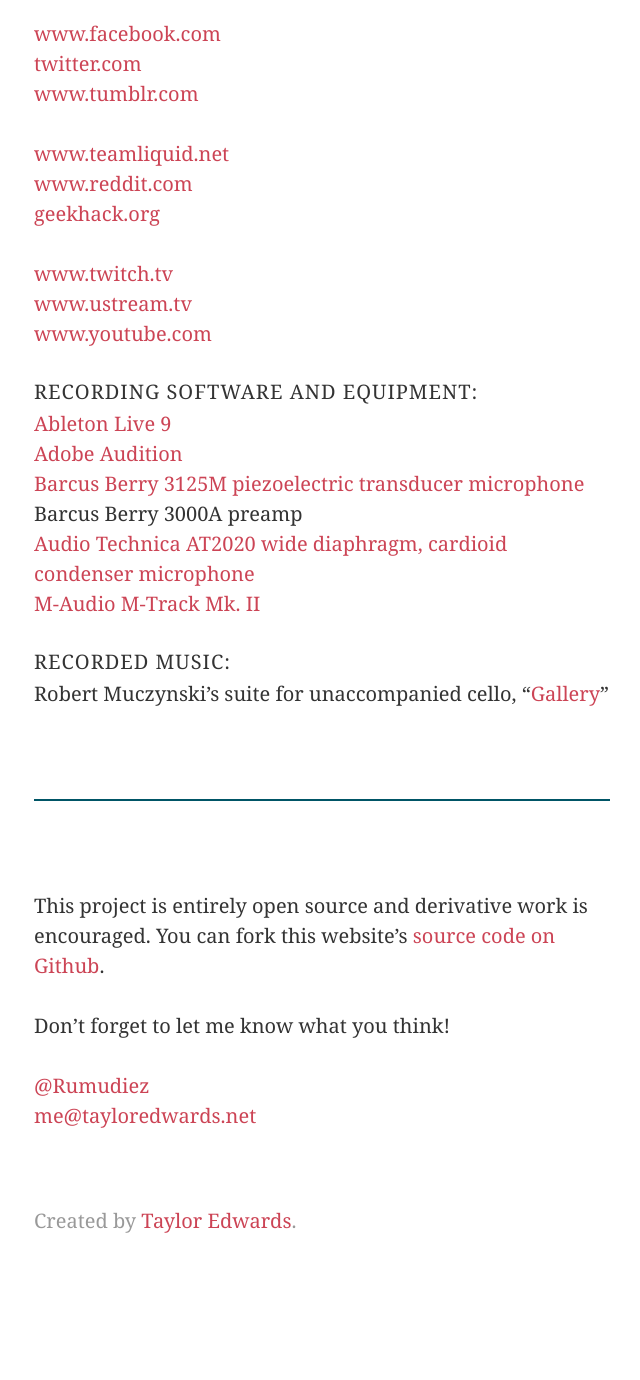
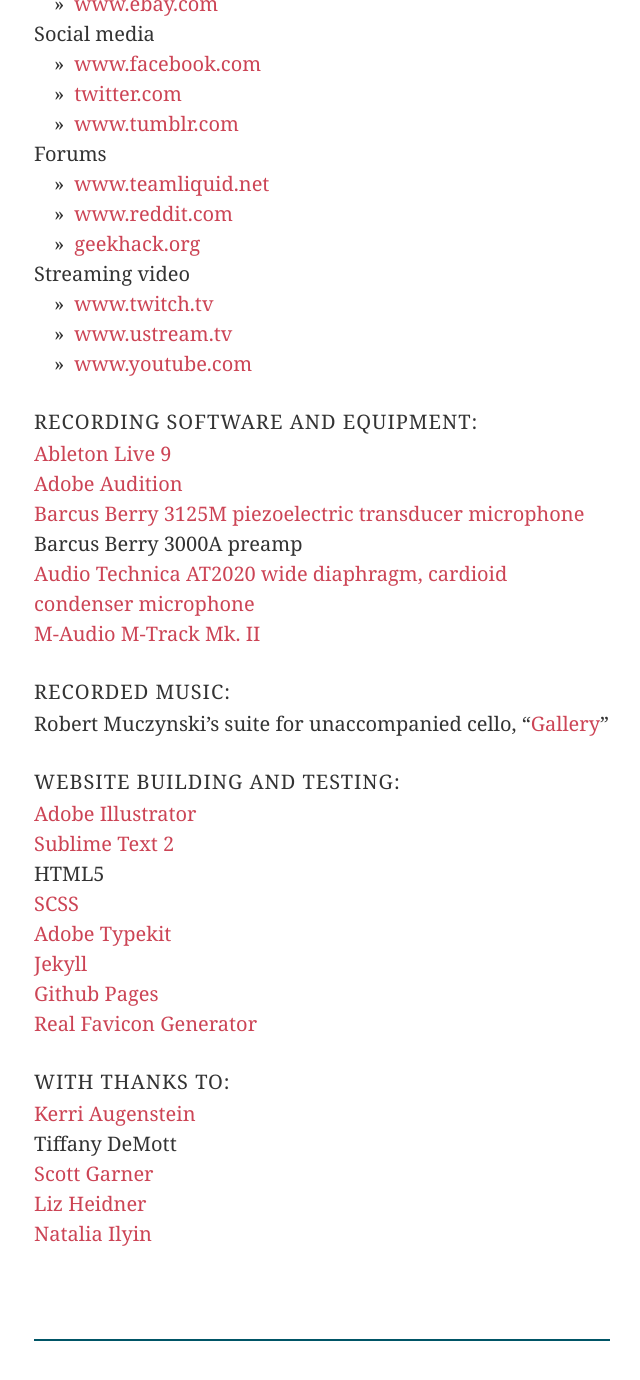
Before and after one commit to taylor-edwards/layout-patterns, a Jekyll site: the page built from sources.md, in a window 1280 px wide and 1400 px high, scrolled down 1038 px. Shown: the top 1380 px of the window, without its empty margins (156-796 px from the left). Built offline with Jekyll 4.4.1, drawn with Linux system fonts in a browser that asks for light colours; before the commit the page ends 2334 px from its top, so only the background shows below that; some of the changed text lies outside the part shown.

Commit message:
Content update
Added zeta to overview; website section to process; website section to
sources; reformatted sources.

```diff
--- a/sources.md
+++ b/sources.md
@@ -10,37 +10,44 @@ A Visual Analysis of Layout Patterns would not have been possible without the re
 
 ###Referenced sites:
 
-* [www.nngroup.com](http://www.nngroup.com/articles/computer-screens-getting-bigger/)
-* [gs.statcounter.com](http://gs.statcounter.com/#resolution-US-monthly-200903-201504)
-* [www.w3schools.com](http://www.w3schools.com/browsers/browsers_display.asp)
+* [www.nngroup.com](http://www.nngroup.com/articles/computer-screens-getting-bigger/){: #nngroup}
+* [gs.statcounter.com](http://gs.statcounter.com/#resolution-US-monthly-200903-201504){: #statcounter}
+* [www.w3schools.com](http://www.w3schools.com/browsers/browsers_display.asp){: #w3schools}
 
 ###Studied sites:
 
-* [www.aol.com](http://www.aol.com)
-* [www.msn.com](http://www.msn.com)
-* [www.yahoo.com](http://www.yahoo.com)
+News media
+: [www.aol.com](http://www.aol.com)
+: [www.msn.com](http://www.msn.com/)
+: [www.yahoo.com](http://www.yahoo.com/)
 
-* [www.apple.com](http://www.apple.com)
-* [www.adobe.com](http://www.adobe.com)
-* [www.google.com](http://www.google.com)
-* [www.microsoft.com](http://www.microsoft.com)
+Corporate
+: [www.apple.com](http://www.apple.com/)
+: [www.adobe.com](http://www.adobe.com/)
+: [www.google.com](http://www.google.com/)
+: [www.microsoft.com](http://www.microsoft.com/)
 
-* [www.amazon.com](http://www.amazon.com)
-* [www.ebay.com](http://www.ebay.com)
+E-commerce
+: [www.amazon.com](http://www.amazon.com/)
+: [www.ebay.com](http://www.ebay.com/)
 
-* [www.facebook.com](http://www.facebook.com)
-* [twitter.com](http://twitter.com)
-* [www.tumblr.com](http://www.tumblr.com)
+Social media
+: [www.facebook.com](http://www.facebook.com/)
+: [twitter.com](http://twitter.com/)
+: [www.tumblr.com](http://www.tumblr.com/)
 
-* [www.teamliquid.net](http://www.teamliquid.net)
-* [www.reddit.com](http://www.reddit.com)
-* [geekhack.org](http://geekhack.org)
+Forums
+: [www.teamliquid.net](http://www.teamliquid.net)
+: [www.reddit.com](http://www.reddit.com/)
+: [geekhack.org](http://geekhack.org/)
 
-* [www.twitch.tv](http://www.twitch.tv)
-* [www.ustream.tv](http://www.ustream.tv)
-* [www.youtube.com](http://www.youtube.com)
+Streaming video
+: [www.twitch.tv](http://www.twitch.tv/)
+: [www.ustream.tv](http://www.ustream.tv/)
+: [www.youtube.com](http://www.youtube.com/)
 
-<h3 id="recording">Recording software and equipment:</h3>
+###Recording software and equipment:
+{: #recording}
 
 * [Ableton Live 9](https://www.ableton.com/en/live/new-in-9/)
 * [Adobe Audition](https://creative.adobe.com/products/audition)
@@ -49,15 +56,37 @@ A Visual Analysis of Layout Patterns would not have been possible without the re
 * [Audio Technica AT2020 wide diaphragm, cardioid condenser microphone](http://www.audio-technica.com/cms/wired_mics/a0933a662b5ed0e2/)
 * [M-Audio M-Track Mk. II](http://www.m-audio.com/products/view/m-track-mkii#.VTXq9q3BzRY)
 
-<h3 id="music">Recorded music:</h3>
+###Recorded music:
+{: #music}
 
 * Robert Muczynski's suite for unaccompanied cello, “[Gallery](http://www.sheetmusicplus.com/title/gallery-suite-sheet-music/3183263)”
 
-<hr>
+###Website building and testing:
+{: #website}
+
+* [Adobe Illustrator](http://www.adobe.com/products/illustrator.html)
+* [Sublime Text 2](http://www.sublimetext.com/2)
+* HTML5
+* [SCSS](http://sass-lang.com/)
+* [Adobe Typekit](https://typekit.com/)
+* [Jekyll](http://jekyllrb.com/)
+* [Github Pages](https://pages.github.com/)
+* [Real Favicon Generator](http://realfavicongenerator.net/)
+
+###With thanks to:
+{: #thanks}
+* [Kerri Augenstein](http://www.kaugenstein.com/)
+* Tiffany DeMott
+* [Scott Garner](http://j38.net/)
+* [Liz Heidner](http://www.lizheidner.com/)
+* [Natalia Ilyin](www.nataliailyin.net)
+
+---
 
 This project is entirely open source and derivative work is encouraged. You can fork this website's [source code on Github](https://github.com/Rumudiez/Layout-Patterns).
 
-Don't forget to let me know what you think!
+####Don't forget to let me know what you think!
+{: #contact}
 
 * [@Rumudiez](https://twitter.com/rumudiez)
 * [me@tayloredwards.net](mailto:me@tayloredwards.net)
```
Also changed, not shown: index.md (+8 -0 lines), process.md (+13 -3 lines).
